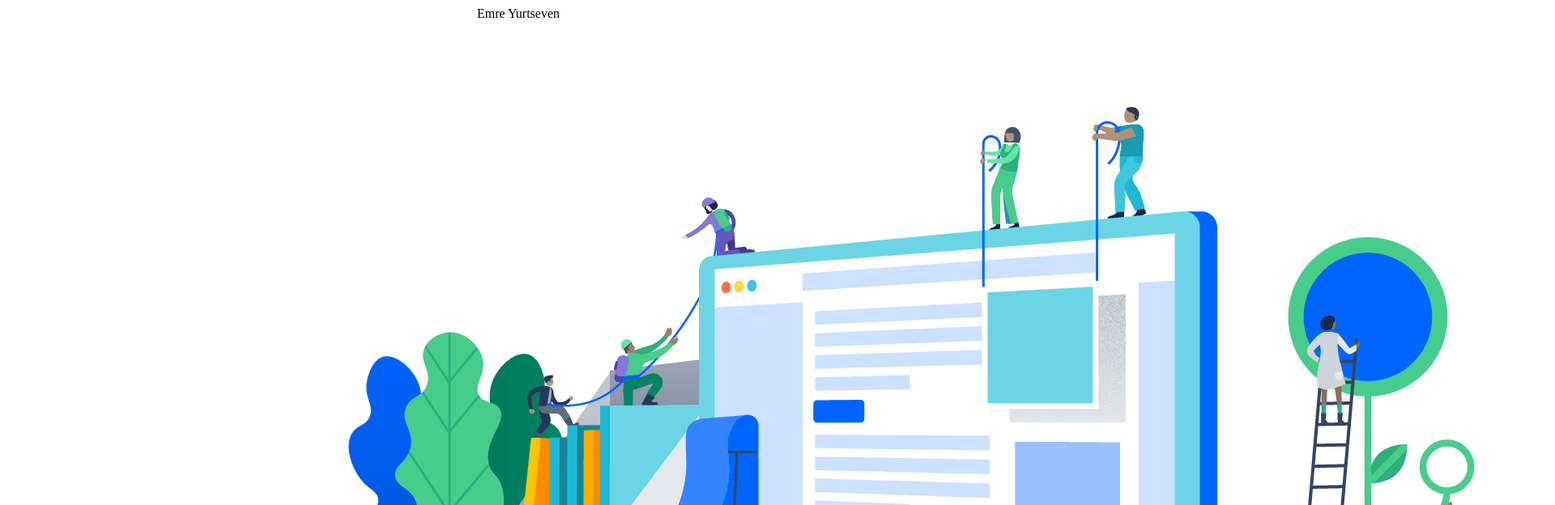
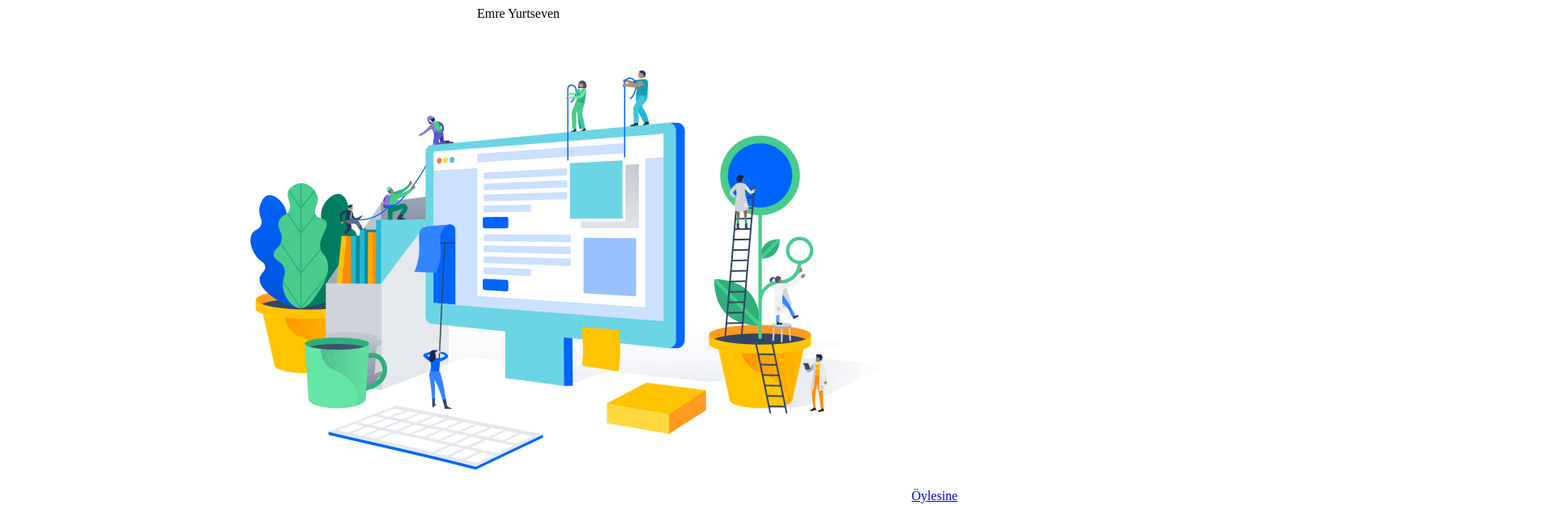
Before and after one commit to yurtseven/yurtseven.github.io, a plain HTML site: page index.html in a window 1280 px wide. Shown: the top 624 px of the page at 81% size, 1920 px wide, since content can reach past the window. Drawn offline with Linux system fonts and the light colour scheme.

Commit message:
Update index.html

```diff
--- a/index.html
+++ b/index.html
@@ -5,7 +5,7 @@
   <body>
     <center>
       <p>Emre Yurtseven</p>
-      <img src="images/build.png">
+      <img width="1024" height="576" src="images/build.png">
       <a href="link.html">Öylesine</a>
     </center
   </body>
```
